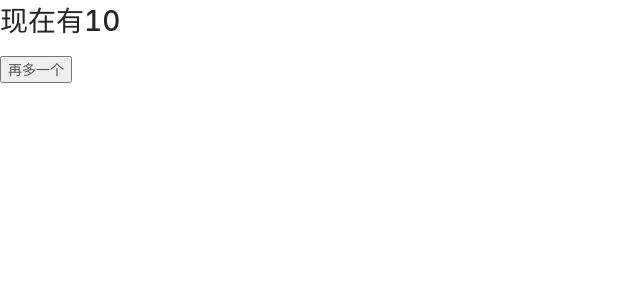
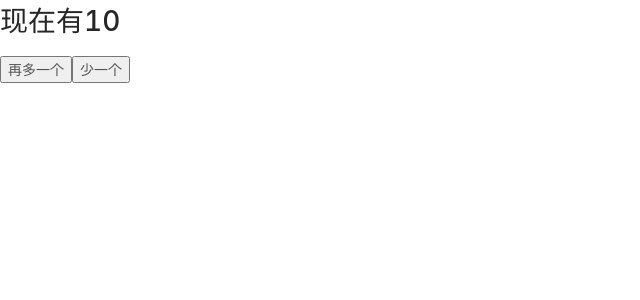
Before and after one commit to nanshanyibei/Recruitment-software, a React (Create React App) app: page / in a window 1280 px wide. Shown: the top 300 px of the page, without its empty margins (0-640 px from the left). Built offline with nearby package versions, Linux system fonts and the light colour scheme.

Commit message:
redux和react的手动连接

```diff
--- a/src/App.js
+++ b/src/App.js
@@ -1,5 +1,4 @@
 import React from 'react'
-import { addGUN } from './index.redux'
 
 class App extends React.Component{
   // constructor(props){
@@ -11,9 +10,12 @@ class App extends React.Component{
 	render(){
 		const store = this.props.store
 		const num = store.getState()
+		const addGUN = this.props.addGUN
+		const removeGUN = this.props.removeGUN
 		return <div>
 			<h1>现在有{num}</h1>
 			<button onClick = {() => store.dispatch(addGUN())}>再多一个</button>
+			<button onClick = {() => store.dispatch(removeGUN())}>少一个</button>
 		</div>
 	}
 }
--- a/src/index.js
+++ b/src/index.js
@@ -2,12 +2,12 @@ import React from 'react'
 import ReactDOM from 'react-dom'
 import App from './App'
 import { createStore } from 'redux'
-import { counter } from './index.redux'
+import { counter, addGUN, removeGUN } from './index.redux'
 
 const store = createStore(counter)
 
 function render(){
-	ReactDOM.render(<App store = {store} />,document.getElementById('root'))
+	ReactDOM.render(<App store = {store} addGUN = {addGUN} removeGUN = {removeGUN}/>,document.getElementById('root'))
 }
 
 render()
```
